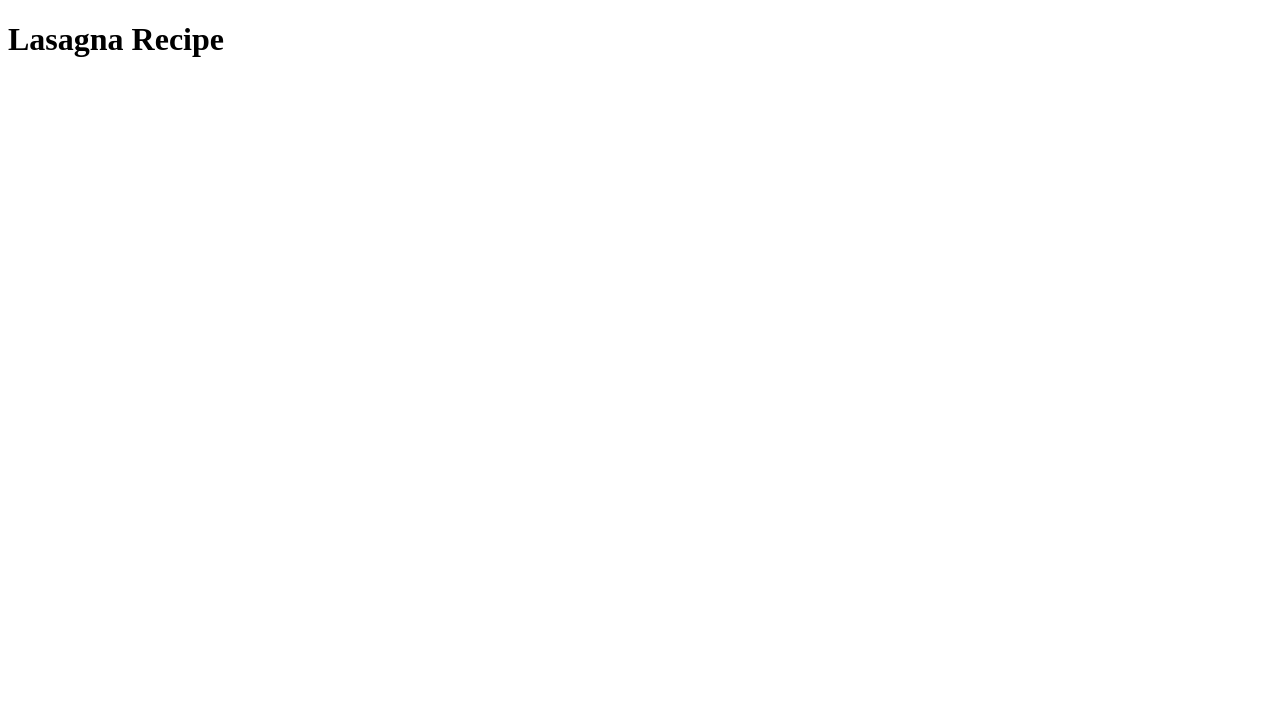
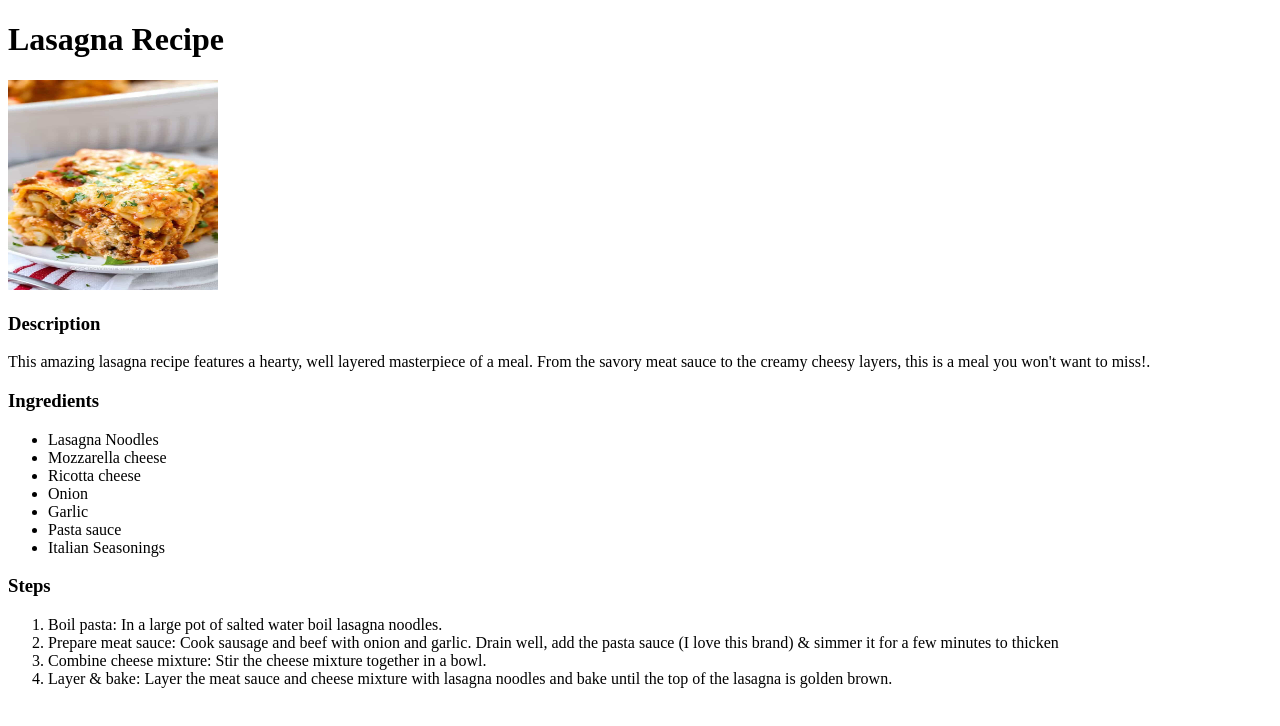
Before and after one commit to gebremariam2/odin-recipies, a plain HTML site: page recipies/lasagna.html in a window 1280 px wide. Drawn offline with Linux system fonts and the light colour scheme.

Commit message:
Edit lasagna.html

```diff
--- a/recipies/lasagna.html
+++ b/recipies/lasagna.html
@@ -6,5 +6,34 @@
     </head>
     <body>
         <h1>Lasagna Recipe</h1>
+        <img src="../images/lasagna.png" height="210" width="210">
+        <h3>Description</h3>
+        <p1> This amazing lasagna recipe features a hearty, well layered
+            masterpiece of a meal. From the savory meat sauce to the creamy
+            cheesy layers, this is a meal you won't want to miss!.
+        </p1>
+
+        <h3>Ingredients</h3>
+        <ul>
+            <li>Lasagna Noodles</li>
+            <li>Mozzarella cheese</li>
+            <li>Ricotta cheese</li>
+            <li>Onion</li>
+            <li>Garlic</li>
+            <li>Pasta sauce</li>
+            <li>Italian Seasonings</li>
+        </ul>
+        <h3>Steps</h3>
+        <ol>
+            <li>Boil pasta: In a large pot of salted water boil lasagna noodles.</li>
+            <li>Prepare meat sauce: Cook sausage and beef with onion and garlic.
+                Drain well, add the pasta sauce (I love this brand) & simmer it
+                for a few minutes to thicken</li>
+            <li>Combine cheese mixture: Stir the cheese mixture together in a bowl.</li>
+            <li>Layer & bake: Layer the meat sauce and cheese mixture with lasagna
+                noodles and bake until the top of the lasagna is golden brown.</li>
+        </ol>
+
+
     </body>
 </html>
```
Also changed, not shown: index.html (+1 -0 lines), images/lasagna.png (added), 1 other file.
